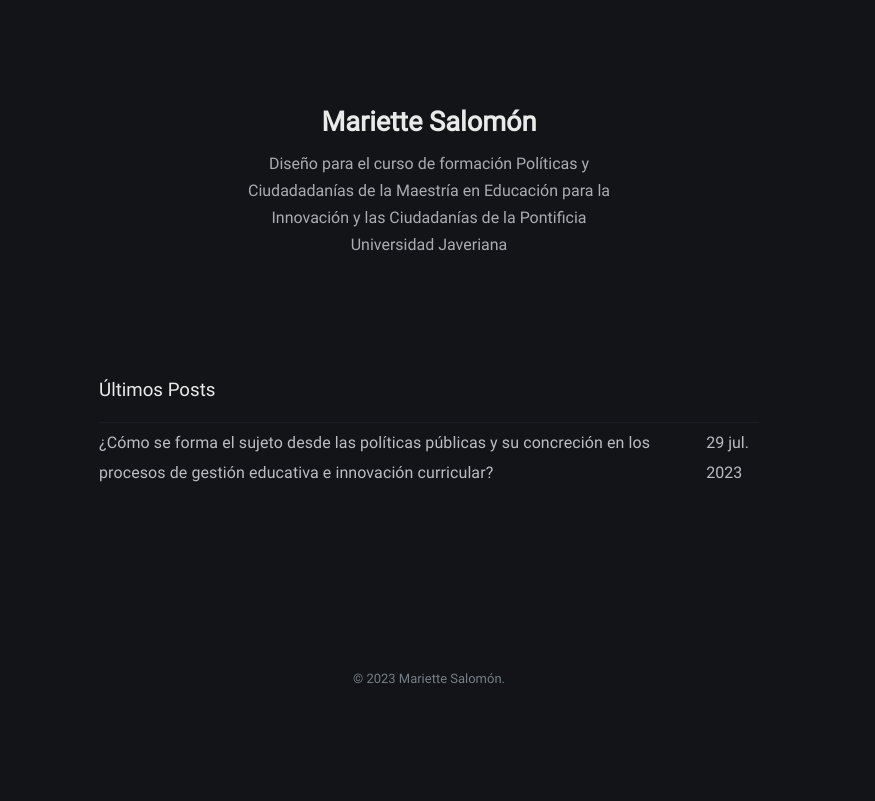
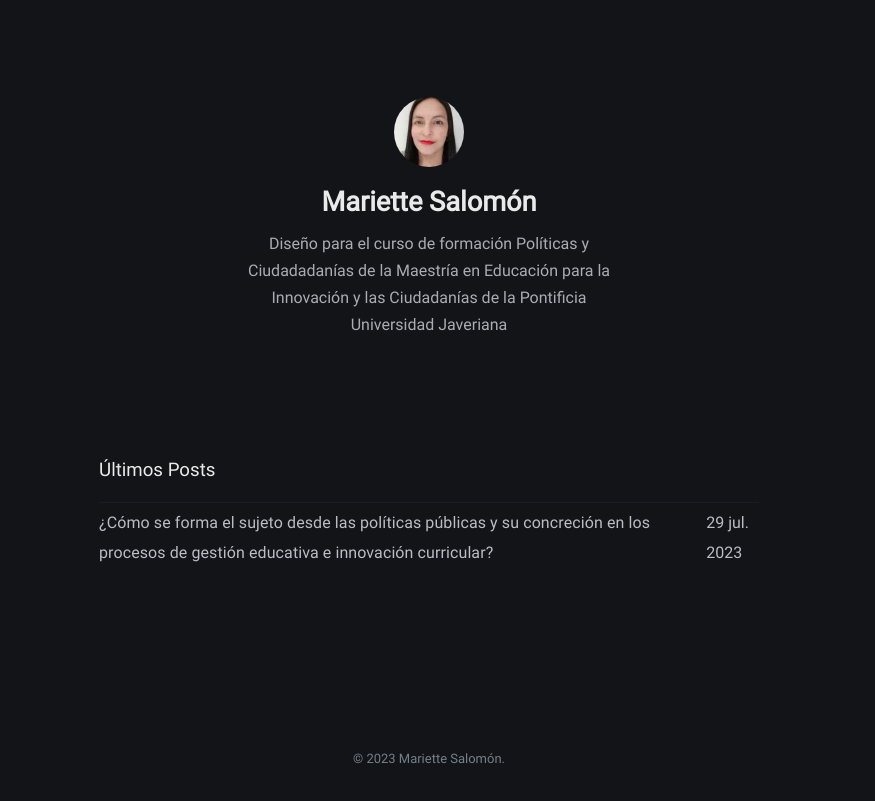
Before and after one commit to marisalomon/marisalomon.github.io, a plain HTML site: page index.html in a window 1280 px wide. Shown: the part 63-864 px from the top of the page, without its empty margins (211-1086 px from the left). Before the commit the page ends 800 px from the top, so only its background shows below. Drawn offline with Linux system fonts and the light colour scheme.

Commit message:
added avatar and changed post image from png to jpg

```diff
--- a/index.html
+++ b/index.html
@@ -118,6 +118,10 @@
 
 <div class="author">
 
+
+    <img class="author-avatar" src="/avatar_hueb1fbf17e42fdbf8d2c16b49c1c5a9cc_105490_100x100_fill_q75_h2_box_smart1.webp" alt="Mariette Salomón" width="1080"
+        height="1080" />
+
     <h2 class="author-name">Mariette Salomón</h2>
     <p class="author-bio">Diseño para el curso de formación Políticas y Ciudadadanías de la Maestría en Educación para la Innovación y las Ciudadanías de la Pontificia Universidad Javeriana</p>
 </div>
```
Also changed, not shown: posts/2023-07-29/index.html (+1 -1 lines), avatar_hueb1fbf17e42fdbf8d2c16b49c1c5a9cc_105490_100x100_fill_q75_h2_box_smart1.webp (added), posts/2023-07-29/infografia-2023-07-30.jpg (added), posts/2023-07-29/infografia-2023-07-30.png (deleted).
